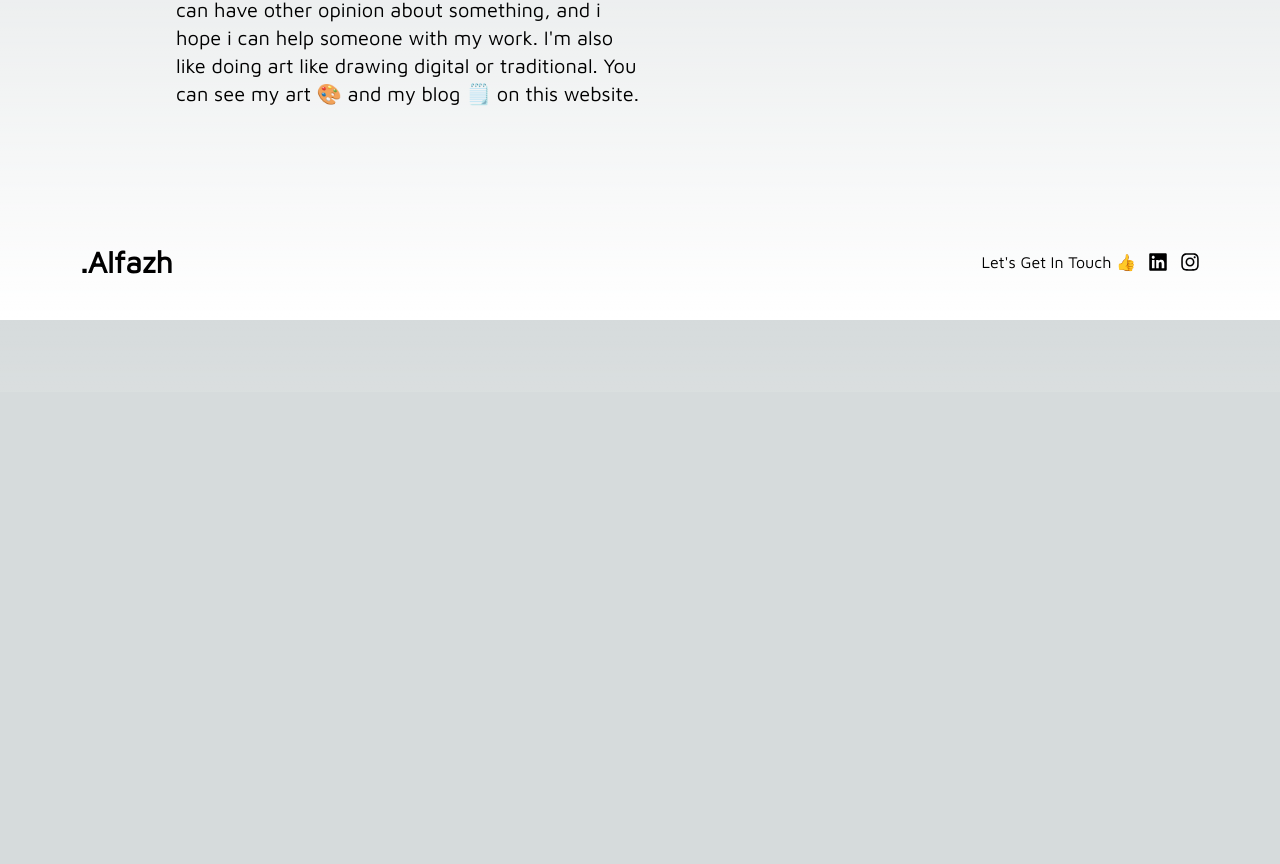
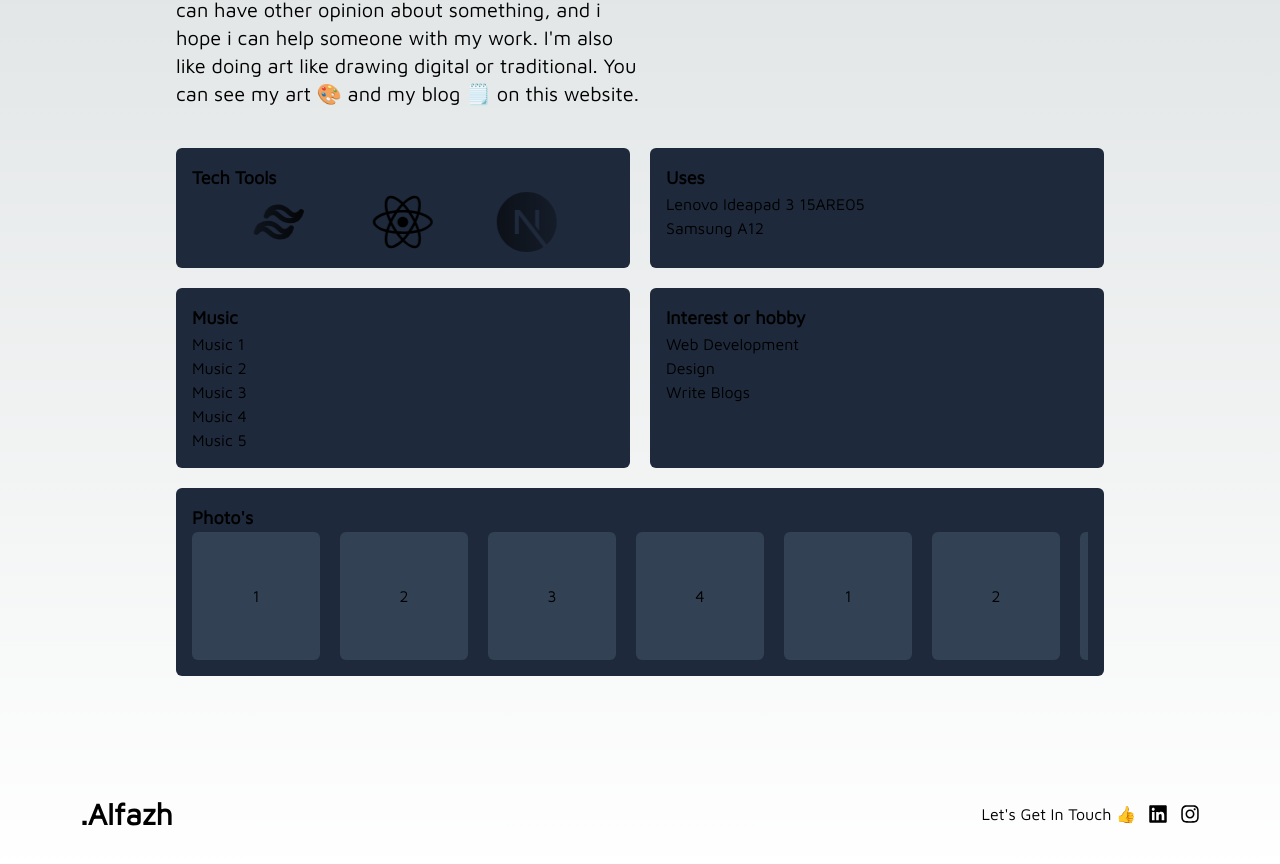
Before and after one commit to alfazh123/Alfazh-page, a Next.js app: page /about in a window 1280 px wide. Shown: the part 408-1272 px from the top of the page. Before the commit the page ends 800 px from the top, so only its background shows below. Built offline with nearby package versions, Linux system fonts and the light colour scheme.

Commit message:
feat: temp blog content

```diff
--- a/app/about/page.tsx
+++ b/app/about/page.tsx
@@ -1,9 +1,10 @@
 import Link from "next/link";
+import Skill from "../ui/hobby/skill";
 
 export default function About() {
     return (
         <div className="px-4">
-            <div className="mb-4">
+            <div className="mb-10">
                 <h1 className="text-3xl font-bold">Hi, I&apos;m Alfazh</h1>
                 <h2 className="text-xl font-bold mb-4">
                     Front End Developer from Surabaya
@@ -21,6 +22,81 @@ export default function About() {
                     drawing digital or traditional. You can see my art 🎨 and my
                     blog 🗒️ on this website.
                 </p>
+            </div>
+
+            <div className="md:grid md:grid-cols-2 flex flex-col gap-5">
+                <div className="bg-slate-200 dark:bg-slate-800 p-4 rounded-md">
+                    <h3 className="text-lg font-semibold">Tech Tools</h3>
+                    <div className="flex justify-center items-center">
+                        <Skill />
+                    </div>
+                </div>
+                <div className="bg-slate-200 dark:bg-slate-800 p-4 rounded-md">
+                    <h3 className="text-lg font-semibold">Uses</h3>
+                    <ul>
+                        <li>Lenovo Ideapad 3 15ARE05</li>
+                        <li>Samsung A12</li>
+                    </ul>
+                </div>
+                <div className="bg-slate-200 dark:bg-slate-800 p-4 rounded-md">
+                    <h3 className="text-lg font-semibold">Music</h3>
+                    <ul>
+                        <li>Music 1</li>
+                        <li>Music 2</li>
+                        <li>Music 3</li>
+                        <li>Music 4</li>
+                        <li>Music 5</li>
+                    </ul>
+                </div>
+                <div className="bg-slate-200 dark:bg-slate-800 p-4 rounded-md">
+                    <h3 className="text-lg font-semibold">Interest or hobby</h3>
+                    <ul>
+                        <li>Web Development</li>
+                        <li>Design</li>
+                        <li>Write Blogs</li>
+                    </ul>
+                </div>
+                <div className="bg-slate-200 dark:bg-slate-800 p-4 rounded-md col-span-2">
+                    <h3 className="text-lg font-semibold">Photo&apos;s</h3>
+                    <ul className="flex gap-5 snap-x overflow-scroll snap-mandatory">
+                        <li className="dark:bg-slate-700 bg-slate-300 rounded-md h-32 w-32 flex justify-center items-center shrink-0 snap-start">
+                            1
+                        </li>
+                        <li className="dark:bg-slate-700 bg-slate-300 rounded-md h-32 w-32 flex justify-center items-center shrink-0 snap-start">
+                            2
+                        </li>
+                        <li className="dark:bg-slate-700 bg-slate-300 rounded-md h-32 w-32 flex justify-center items-center shrink-0 snap-start">
+                            3
+                        </li>
+                        <li className="dark:bg-slate-700 bg-slate-300 rounded-md h-32 w-32 flex justify-center items-center shrink-0 snap-start">
+                            4
+                        </li>
+                        <li className="dark:bg-slate-700 bg-slate-300 rounded-md h-32 w-32 flex justify-center items-center shrink-0 snap-start">
+                            1
+                        </li>
+                        <li className="dark:bg-slate-700 bg-slate-300 rounded-md h-32 w-32 flex justify-center items-center shrink-0 snap-start">
+                            2
+                        </li>
+                        <li className="dark:bg-slate-700 bg-slate-300 rounded-md h-32 w-32 flex justify-center items-center shrink-0 snap-start">
+                            3
+                        </li>
+                        <li className="dark:bg-slate-700 bg-slate-300 rounded-md h-32 w-32 flex justify-center items-center shrink-0 snap-start">
+                            4
+                        </li>
+                        <li className="dark:bg-slate-700 bg-slate-300 rounded-md h-32 w-32 flex justify-center items-center shrink-0 snap-start">
+                            1
+                        </li>
+                        <li className="dark:bg-slate-700 bg-slate-300 rounded-md h-32 w-32 flex justify-center items-center shrink-0 snap-start">
+                            2
+                        </li>
+                        <li className="dark:bg-slate-700 bg-slate-300 rounded-md h-32 w-32 flex justify-center items-center shrink-0 snap-start">
+                            3
+                        </li>
+                        <li className="dark:bg-slate-700 bg-slate-300 rounded-md h-32 w-32 flex justify-center items-center shrink-0 snap-start">
+                            4
+                        </li>
+                    </ul>
+                </div>
             </div>
 
             {/* <div>
```
